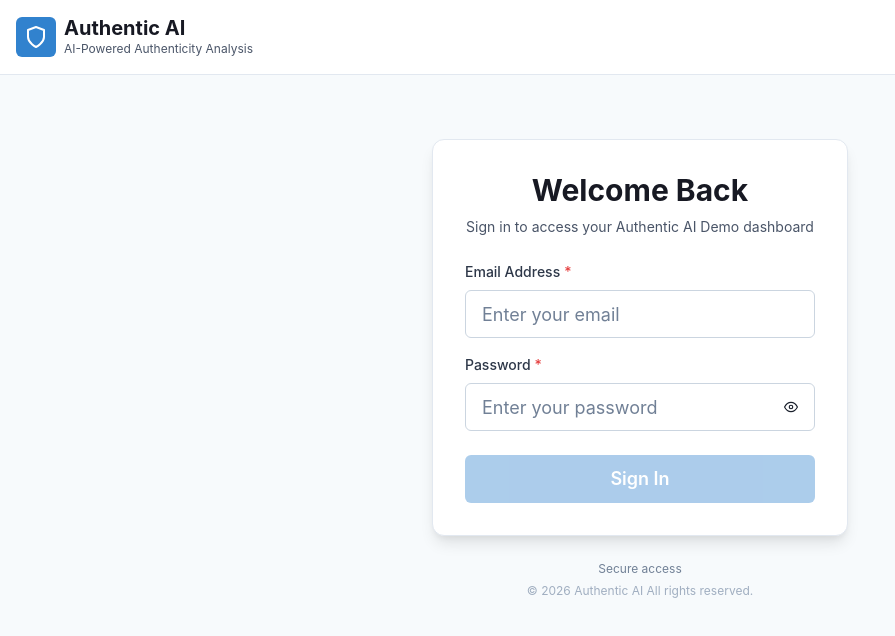
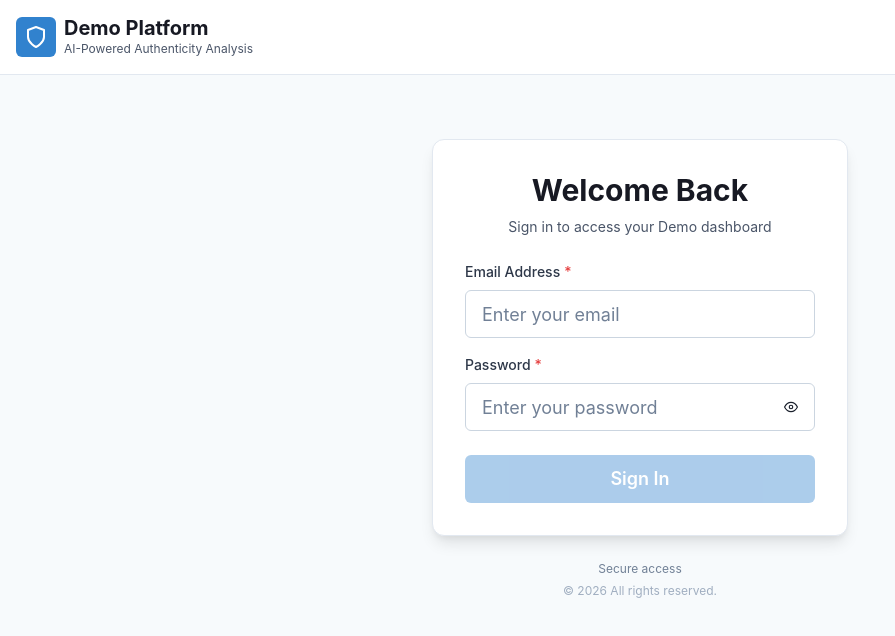
Before and after one commit to deeev2005/demo, a React (Vite) app in the folder ai_app/: page / in a window 1280 px wide. Shown: the top 636 px of the page, without its empty margins (0-895 px from the left). Built offline with nearby package versions, Linux system fonts and the light colour scheme.

Commit message:
Update LoginPage.jsx

```diff
--- a/ai_app/src/components/LoginPage.jsx
+++ b/ai_app/src/components/LoginPage.jsx
@@ -95,7 +95,7 @@ const LoginPage = ({ onLogin }) => {
             </Box>
             <Box>
               <Heading size="md" color="gray.900">
-                Authentic AI
+                Demo Platform
               </Heading>
               <Text fontSize="xs" color="gray.600">
                 AI-Powered Authenticity Analysis
@@ -125,7 +125,7 @@ const LoginPage = ({ onLogin }) => {
                   Welcome Back
                 </Heading>
                 <Text color="gray.600" fontSize="sm">
-                  Sign in to access your Authentic AI Demo dashboard
+                  Sign in to access your  Demo dashboard
                 </Text>
               </Box>
 
@@ -210,7 +210,7 @@ const LoginPage = ({ onLogin }) => {
               Secure access
             </Text>
             <Text fontSize="xs" color="gray.400" mt={1}>
-              © 2026 Authentic AI All rights reserved.
+              © 2026  All rights reserved.
             </Text>
           </Box>
         </VStack>
```
